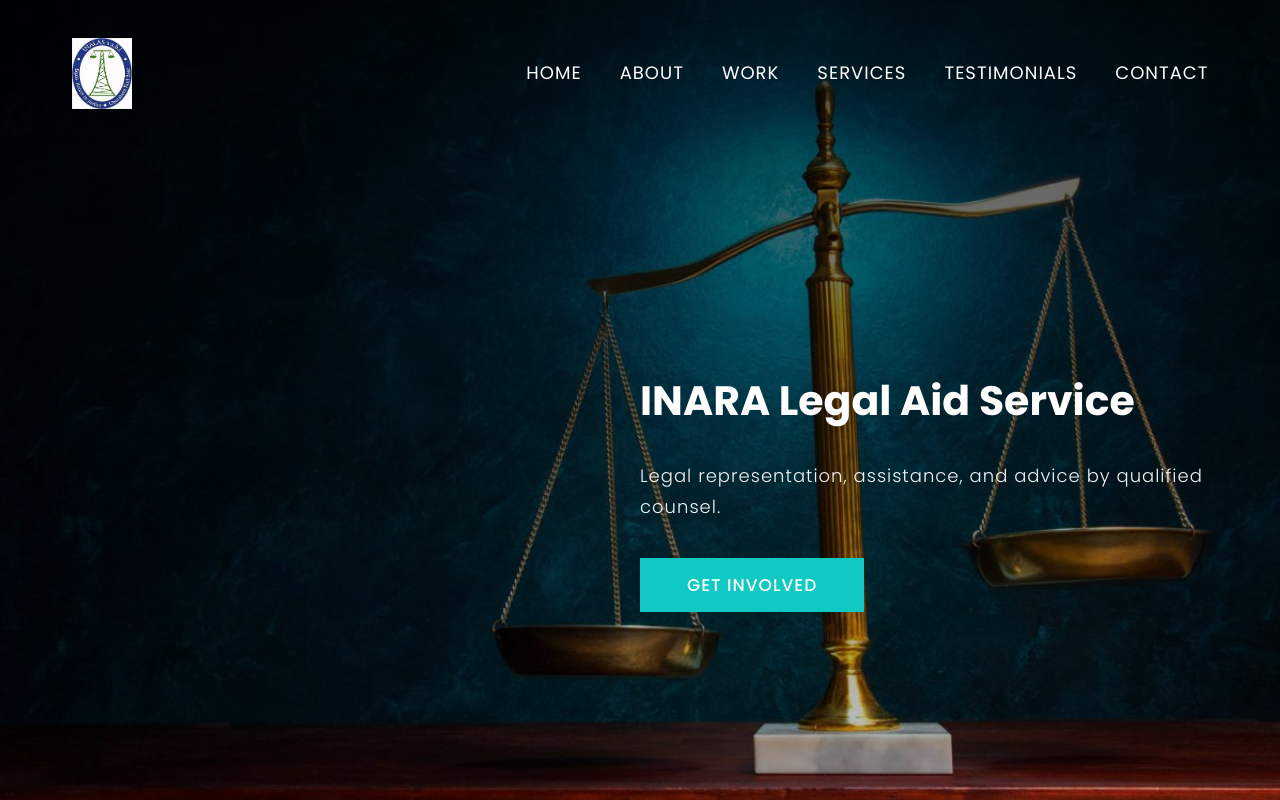
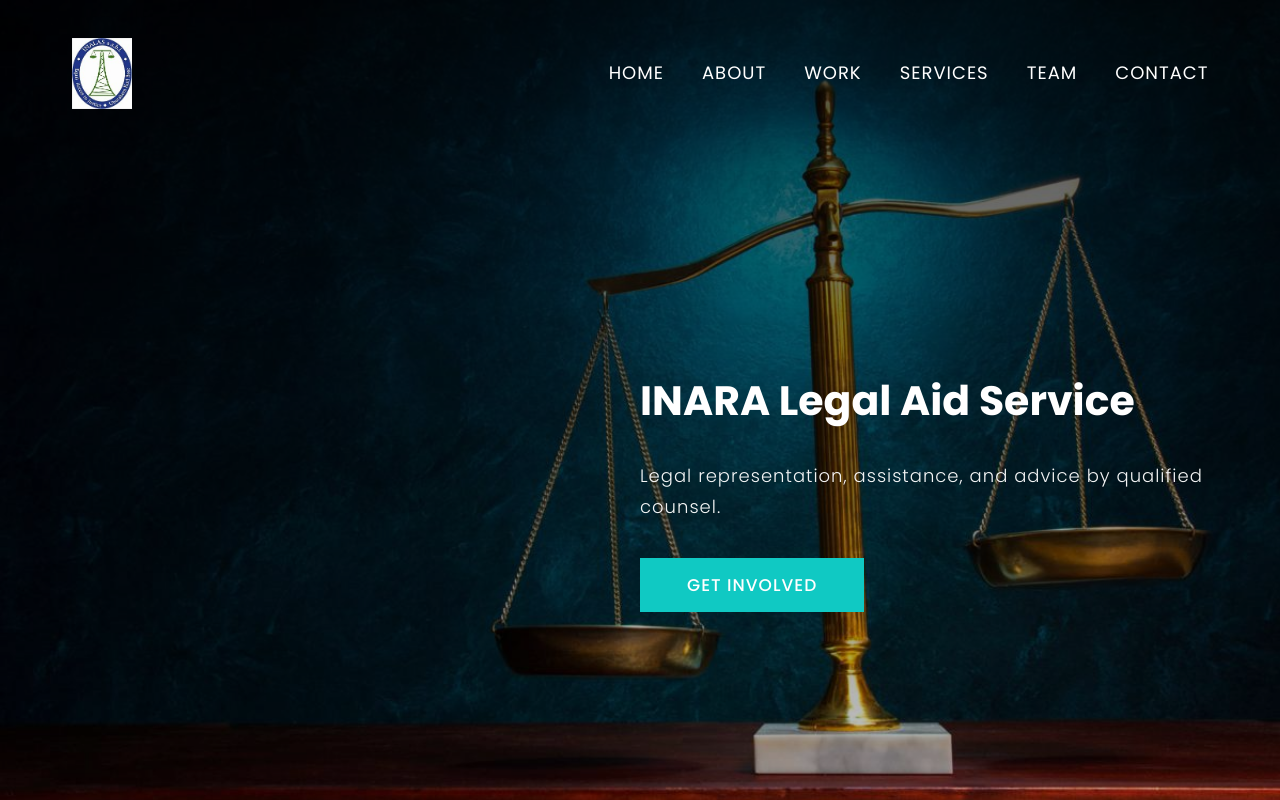
Before and after one commit to uwasylvie/inalas, a React (Create React App) app: page / in a window 1280 px wide. Shown: the top 800 px of the page. Built offline with nearby package versions, Linux system fonts and the light colour scheme.

Commit message:
update navbar

```diff
--- a/src/components/Navbar/Navbar.jsx
+++ b/src/components/Navbar/Navbar.jsx
@@ -34,7 +34,7 @@
                             <a href = "#work" className = "nav__link text__upper fw_6 text__light">services</a>
                         </li>
                         <li className="nav__item">
-                            <a href = "#work" className = "nav__link text__upper fw_6 text__light">testimonials</a>
+                            <a href = "#work" className = "nav__link text__upper fw_6 text__light">team</a>
                         </li>
                         <li className="nav__item">
                             <a href = "#work" className = "nav__link text__upper fw_6 text__light">contact</a>
@@ -57,14 +57,12 @@
                             <li className = "nav__item">
                                 <a href = "#about" className="nav__link text__upper fw__6 text__light">work</a>
                             </li>
-                            <li className = "nav__item">
-                                <a href = "#about" className="nav__link text__upper fw__6 text__light">process</a>
-                            </li>
+
                             <li className = "nav__item">
                                 <a href = "#about" className="nav__link text__upper fw__6 text__light">services</a>
                             </li>
                             <li className = "nav__item">
-                                <a href = "#about" className="nav__link text__upper fw__6 text__light">testimonials</a>
+                                <a href = "#about" className="nav__link text__upper fw__6 text__light">team</a>
                             </li>
                             <li className = "nav__item">
                                 <a href = "#about" className="nav__link text__upper fw__6 text__light">contact</a>
```
